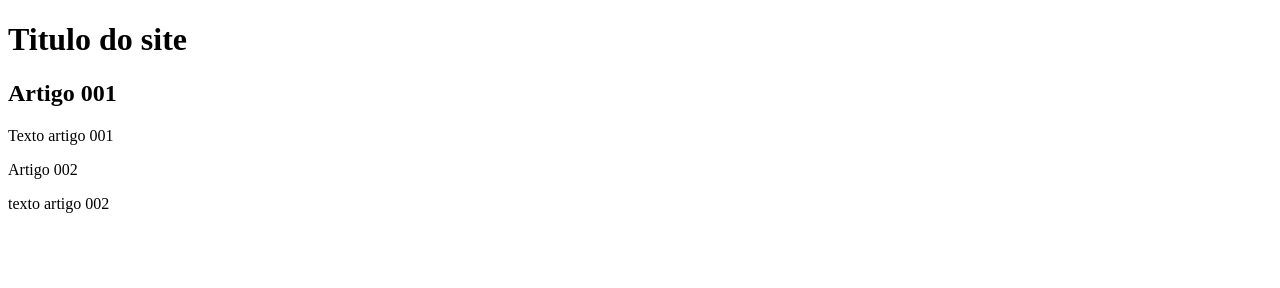
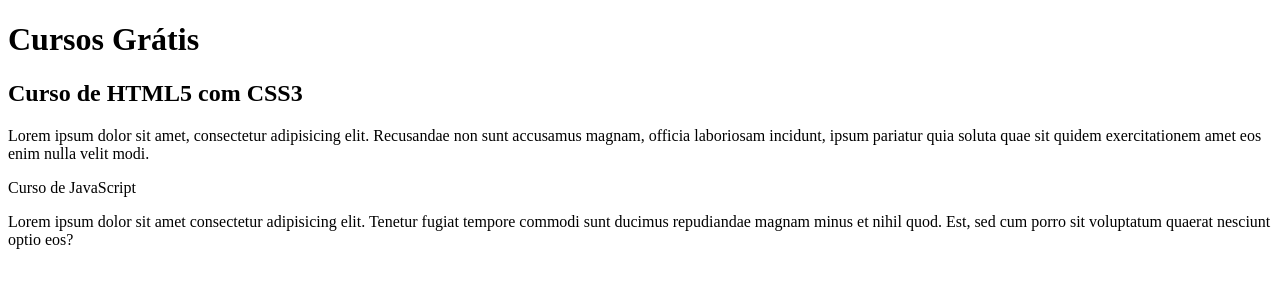
Before and after one commit to andre0602/projeto-site, a plain HTML site: page index.html in a window 1280 px wide. Drawn offline with Linux system fonts and the light colour scheme.

Commit message:
comecei a escrever o conteúdo

```diff
--- a/index.html
+++ b/index.html
@@ -8,14 +8,14 @@
 <body>
     <main>
         <header>
-            <h1>Titulo do site</h1>
+            <h1>Cursos Grátis</h1>
         </header>
         <article>
-            <h2>Artigo 001</h2>
-            <p>Texto artigo 001</p>
+            <h2>Curso de HTML5 com CSS3</h2>
+            <p>Lorem ipsum dolor sit amet, consectetur adipisicing elit. Recusandae non sunt accusamus magnam, officia laboriosam incidunt, ipsum pariatur quia soluta quae sit quidem exercitationem amet eos enim nulla velit modi.</p>
         </article>
-        <article>Artigo 002</article>
-        <p>texto artigo 002</p>
+        <article>Curso de JavaScript</article>
+        <p>Lorem ipsum dolor sit amet consectetur adipisicing elit. Tenetur fugiat tempore commodi sunt ducimus repudiandae magnam minus et nihil quod. Est, sed cum porro sit voluptatum quaerat nesciunt optio eos?</p>
     </main>
 </body>
 </html>
```
